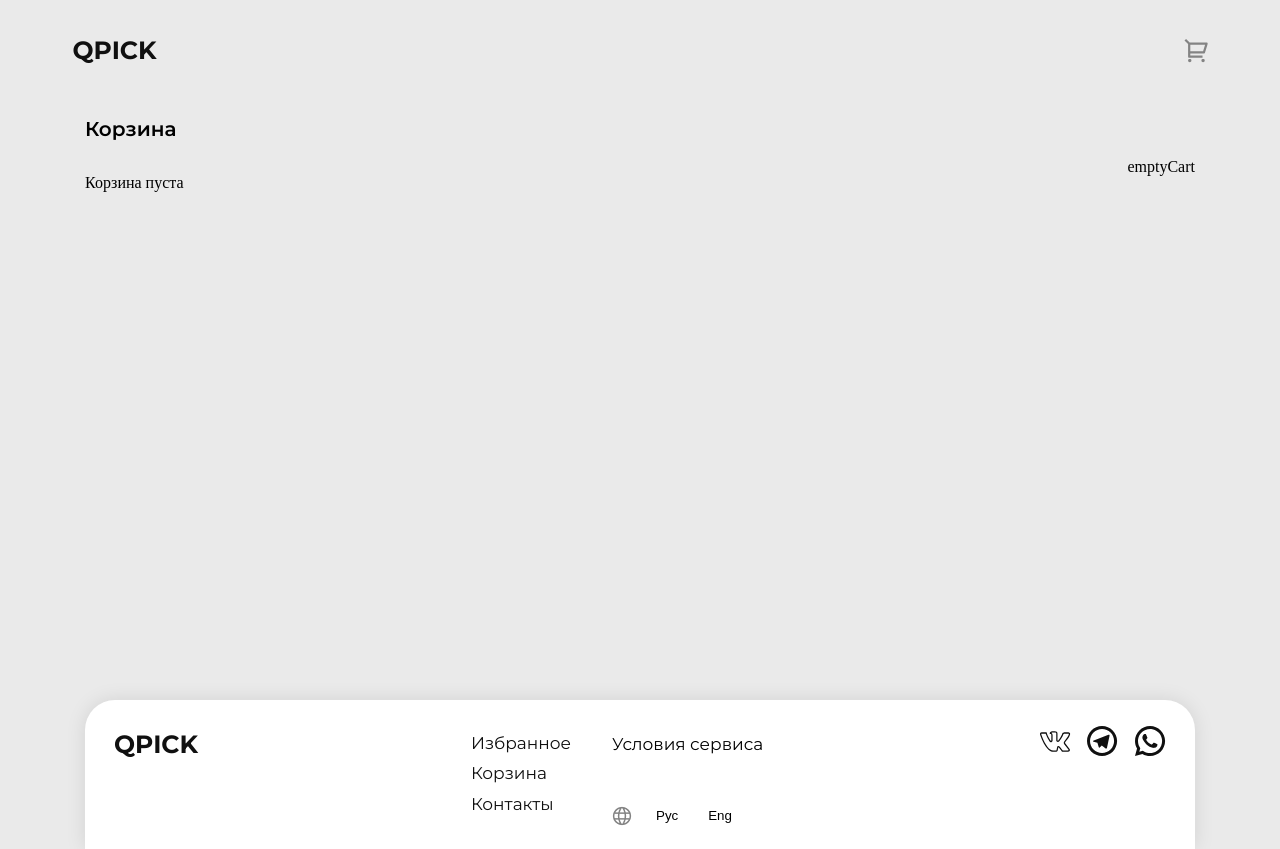
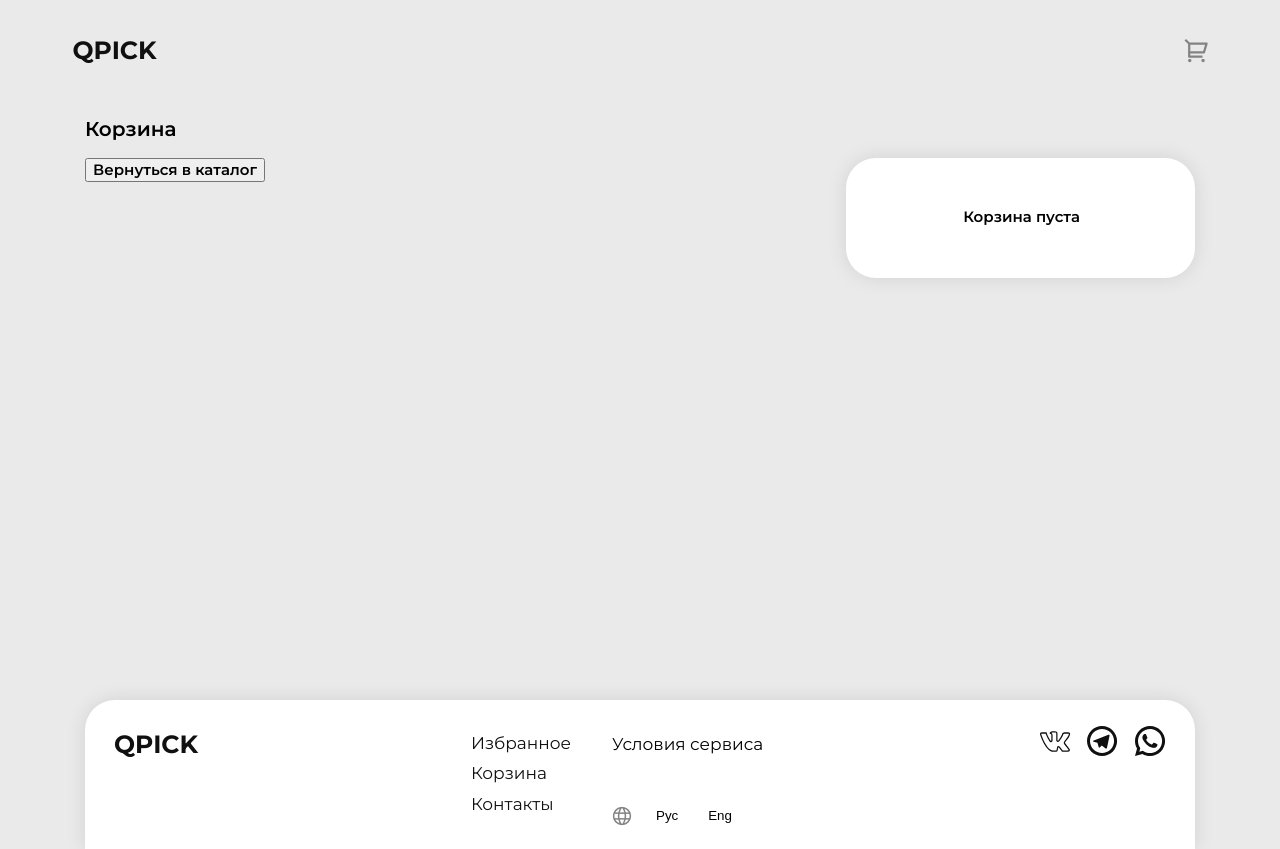
Before and after one commit to RozaZhaisanova/invite, a React (Create React App) app: page /cart in a window 1280 px wide. Built offline with nearby package versions, Linux system fonts and the light colour scheme.

Commit message:
fixed emptyCart

```diff
--- a/src/contexts/i18n.ts
+++ b/src/contexts/i18n.ts
@@ -12,6 +12,8 @@ i18n
           cart: "Cart",
           contacts: "Contacts",
           total: "TOTAL",
+          emptyCart: "Cart is empty",
+          backToCatalog: "Back to Catalog",
         },
       },
       ru: {
@@ -21,6 +23,8 @@ i18n
           cart: "Корзина",
           contacts: "Контакты",
           total: "ИТОГО",
+          emptyCart: "Корзина пуста",
+          backToCatalog: "Вернуться в каталог",
         },
       },
     },
--- a/src/pages/CartPage/index.tsx
+++ b/src/pages/CartPage/index.tsx
@@ -28,7 +28,7 @@ function CartPage() {
   const { t } = useTranslation();
   return (
     <ContainerStyled>
-      <CartTitle>Корзина</CartTitle>
+      <CartTitle>{t("cart")}</CartTitle>
       <Box
         sx={{
           justifyContent: "space-between",
@@ -39,7 +39,10 @@ function CartPage() {
       >
         <Box sx={{ display: "flex", flexDirection: "column" }}>
           {cartItems.length === 0 ? (
-            <p>Корзина пуста</p>
+            <button onClick={() => navigate("/")}>
+              {" "}
+              <CartTotal> {t("backToCatalog")}</CartTotal>
+            </button>
           ) : (
             cartItems.map((item) => (
               <CartProductStyled>
@@ -90,7 +93,21 @@ function CartPage() {
                 </PaymentButtonStyled>
               </TotalStyled>
             ) : (
-              <span>emptyCart</span>
+              <TotalStyled>
+                <Box
+                  sx={{
+                    justifyContent: "center",
+                    alignItems: "center",
+                    display: "flex",
+                    flexDirection: "row",
+                    width: "311.22px",
+                    height: "100%",
+                    paddingLeft: "20px",
+                  }}
+                >
+                  <CartTotal>{t("emptyCart")}</CartTotal>
+                </Box>
+              </TotalStyled>
             )}
           </div>
         </Box>
```
